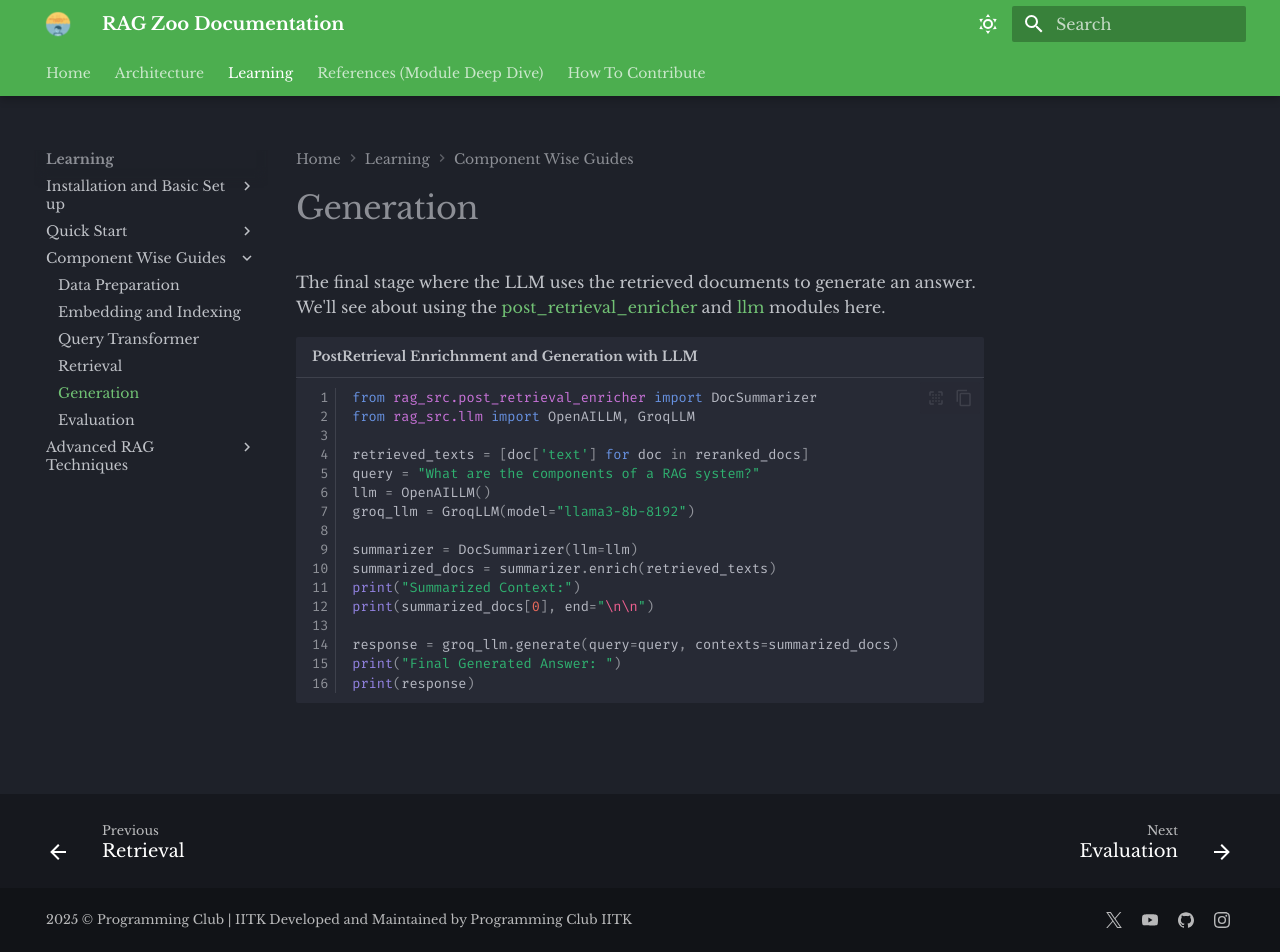
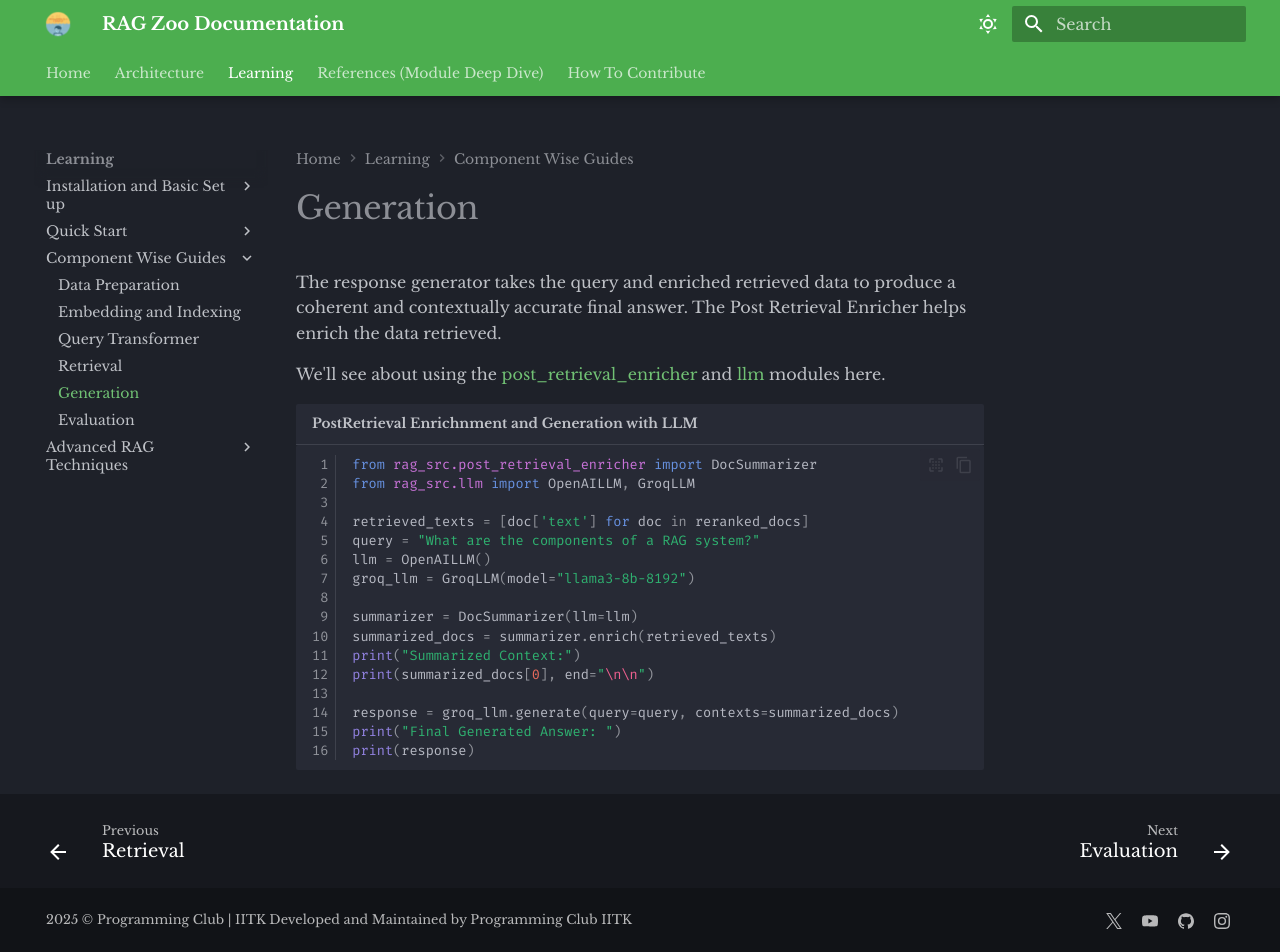
Before and after one commit to Karthic-N-A/RAG-Zoo-Website-Local-Impl, an MkDocs documentation site: the page built from docs/Component Wise Guides/Generation.md, in a window 1280 px wide and 952 px high. Built offline with MkDocs 1.6.1 and Material for MkDocs 9.7.7, drawn with Linux system fonts in a browser that asks for light colours.

Commit message:
Update Generation.md

````diff
--- a/docs/Component Wise Guides/Generation.md
+++ b/docs/Component Wise Guides/Generation.md
@@ -1,6 +1,8 @@
 # Generation
 
-The final stage where the LLM uses the retrieved documents to generate an answer. We'll see about using the [post_retrieval_enricher](../Module-By-Module%20Deep%20Dive/post_retrieval_enricher.md) and [llm](../Module-By-Module%20Deep%20Dive/llm.md) modules here.
+The response generator takes the query and enriched retrieved data to produce a coherent and contextually accurate final answer. The Post Retrieval Enricher helps enrich the data retrieved.
+
+We'll see about using the [post_retrieval_enricher](../Module-By-Module%20Deep%20Dive/post_retrieval_enricher.md) and [llm](../Module-By-Module%20Deep%20Dive/llm.md) modules here.
 
 ```python title="PostRetrieval Enrichnment and Generation with LLM" linenums="1"
 from rag_src.post_retrieval_enricher import DocSummarizer
````
